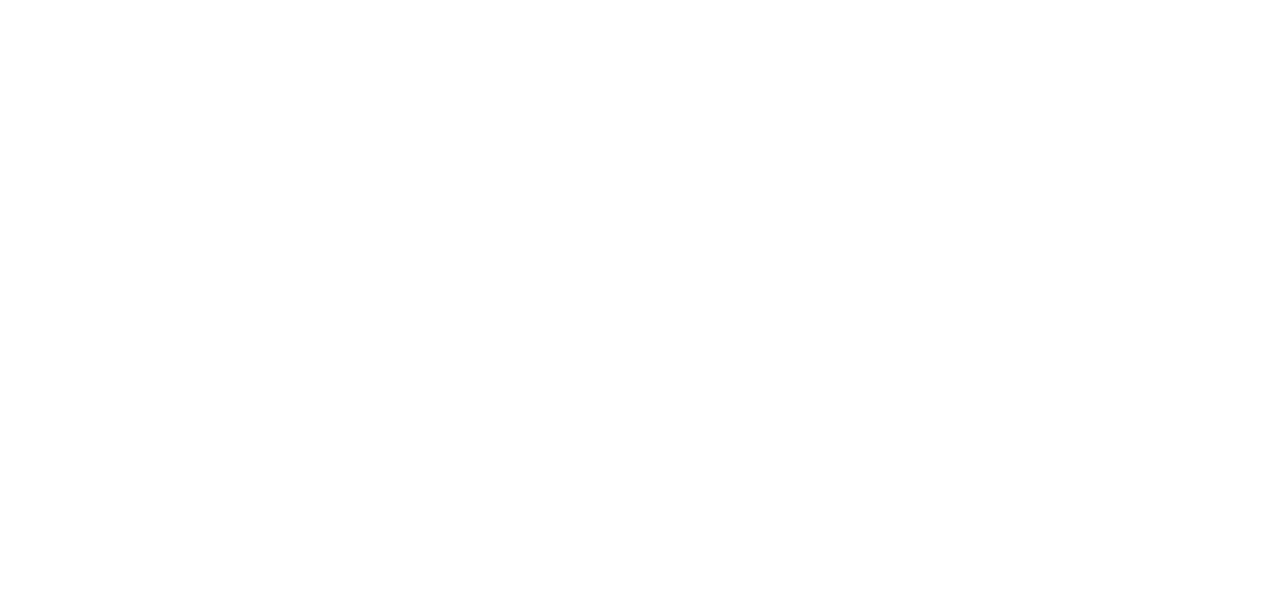
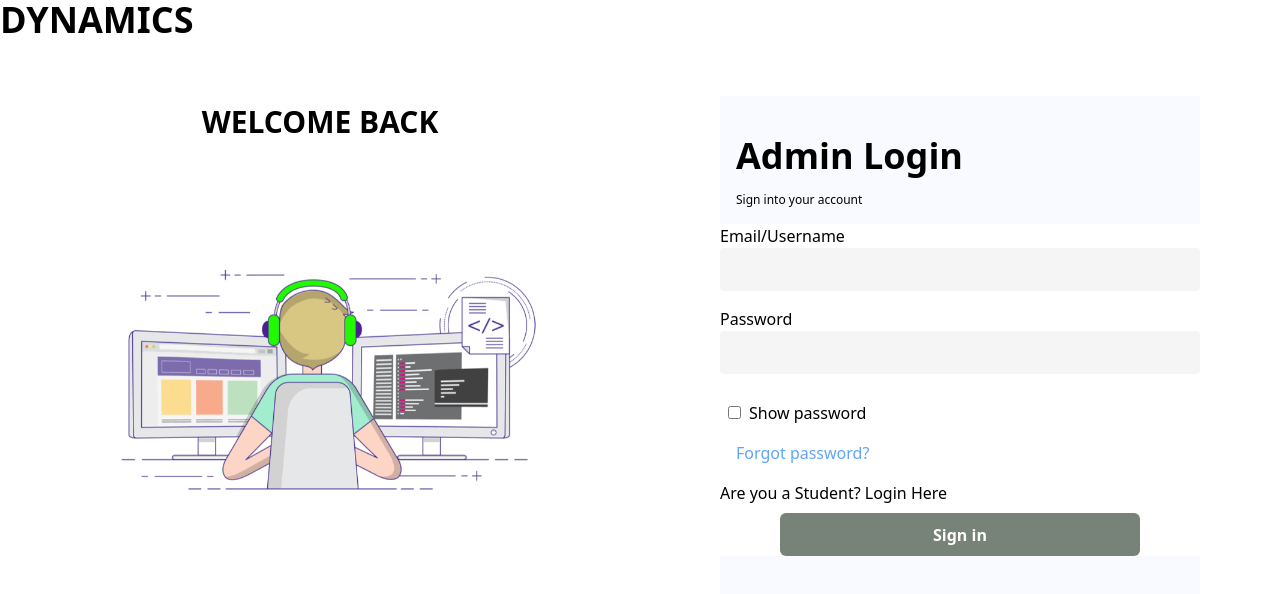
Before and after one commit to charan-24/coding-platform-result-analysis, a React (Create React App) app in the folder frontend/: page /adminLogin in a window 1280 px wide. Before the commit this address had no page. Shown: the top 594 px of the page. Built offline with nearby package versions, Linux system fonts and the light colour scheme.

Commit message:
admin panel added

```diff
--- a/frontend/src/App.js
+++ b/frontend/src/App.js
@@ -1,5 +1,6 @@
 import './App.css';
-import Login from './pages/login/login';
+import UserLogin from './pages/login/userLogin';
+import AdminLogin from './pages/login/adminLogin';
 import MyProfile from './pages/myProfile/myProfile';
 import CodingProfiles from './pages/register/codingProfiles';
 import LeaderBoard from './pages/leaderboard/leaderboard';
@@ -37,7 +38,8 @@ function App() {
         {/* <Navbar /> */}
         <Routes>
             {/* //public routes */}
-            <Route path='/' element={<Login />}/>
+            <Route path='/' element={<UserLogin />}/>
+            <Route path='/adminLogin' element={<AdminLogin />}/>
             <Route path='/register' element={<Register />}/>
 
             {/* Only Students */}
--- a/frontend/src/layouts/RequireAuth.js
+++ b/frontend/src/layouts/RequireAuth.js
@@ -10,6 +10,8 @@ const RequireAuth = () =>{
     return(
         auth.rollno
         ?<Outlet />
+        :auth.username
+        ?<Outlet />
         :<Navigate to="/" state={{from: location}} replace/>
     );
 };
--- a/frontend/src/pages/login/login.js
+++ b/frontend/src/pages/login/adminLogin.js
@@ -1,10 +1,9 @@
 import React, { useContext, useState }  from "react";
-import { FcGoogle} from "react-icons/fc";
-import { useNavigate } from "react-router-dom";
+import { useNavigate, Link } from "react-router-dom";
 import useAuth from "../../hooks/useAuth";
 import axios from "axios";
 
-function Login() {
+function AdminLogin() {
     const navigate = useNavigate();
     const [showpwd,setShowpd] = useState("Show password");
     const [pwdtype,setPwdtype] = useState(1);
@@ -31,24 +30,18 @@ function Login() {
             password
         }
         // console.log(userData);
-        await axios.post('http://localhost:5000/login',userData)
+        await axios.post('http://localhost:5000/login/adminLogin',userData)
                     .then(res=>{
-                        sessionStorage.setItem("rollno",username);
-                        sessionStorage.setItem("fullname",res.data.fullname);
+                        sessionStorage.setItem("username",username);
+                        // sessionStorage.setItem("fullname",res.data.fullname);
                         sessionStorage.setItem("role",res.data.role);
                         sessionStorage.setItem("accessToken",res.data.accessToken);
-                        setAuth({"rollno":sessionStorage.getItem("rollno"),
-                                "fullname":sessionStorage.getItem("fullname"),
+                        setAuth({"username":sessionStorage.getItem("username"),
                                 "role":sessionStorage.getItem("role"),
                                 "accessToken":sessionStorage.getItem("accessToken"),
                         });
                         console.log(res.data);
-                        if(res.data.role==="Student"){
-                            navigate(`/my-profile/`+username);
-                        }
-                        else{
-                            navigate('/dashboard');
-                        }
+                        navigate('/dashboard');
                     })
                     .catch(err=>{
                         if(err.response.data.message==="username"){
@@ -78,14 +71,9 @@ function Login() {
                 </div>
             </div>
             <div className="mx-auto lg:mt-[6rem] xl:w-3/4 bg-[#F8FAFF]">
-                    <h1 className="text-4xl text-center md:text-left mt-10 md:mt-10 m-4 font-bold ml-4">Sign in</h1>
+                    <h1 className="text-4xl text-center md:text-left mt-10 md:mt-10 m-4 font-bold ml-4">Admin Login</h1>
                     <h2 className="text-xs mt-2 text-center md:text-left m-4 font-lato">Sign into your account</h2>
                     <div className="">
-                        {/* <div className="block m-4">
-                            <button className="p-2 bg-white text-[#858585] font-montserrat">
-                                {<FcGoogle className="inline" />} Sign in with google
-                            </button>
-                        </div> */}
                         <form className="text-start bg-white ring-slate-50" onSubmit={handleLogin}>
                             <label htmlFor="username" className="block text-[16px] mt-4 font-lato">Email/Username</label>
                             <p className={wrongUser?"text-red-600 font-bold":"hidden"}>email/username not found</p>
@@ -96,6 +84,7 @@ function Login() {
                             <input type="checkbox" id="showpassword" name="showpassword" className="mt-4 mx-2" onClick={handlePassword}></input>
                             <label htmlFor="showpassword">{showpwd}</label>
                             <a href="/" className="block text-blue-400 m-4 font-lato">Forgot password?</a>
+                            <Link to='/'>Are you a Student? Login Here</Link>
                             <button className="block bg-[#778379] text-white w-3/4 h-[43px] rounded-md mt-2 mx-auto m-4 font-montserrat font-bold" type="submit">Sign in</button>
                             {/* <p className="text-center text-[#858585] mt-2 font-lato">Don't have an account? <Link to="/register" className="text-blue-400 m-4 font-lato">Register here</Link></p>              */}
                         </form>
@@ -107,4 +96,4 @@ function Login() {
     );
 }
 
-export default Login;
+export default AdminLogin;
--- /dev/null
+++ b/frontend/src/pages/login/userLogin.js
@@ -0,0 +1,107 @@
+import React, { useContext, useState }  from "react";
+import { FcGoogle} from "react-icons/fc";
+import { Link, useNavigate } from "react-router-dom";
+import useAuth from "../../hooks/useAuth";
+import axios from "axios";
+
+function UserLogin() {
+    const navigate = useNavigate();
+    const [showpwd,setShowpd] = useState("Show password");
+    const [pwdtype,setPwdtype] = useState(1);
+    const [wrongUser,setWrongUser] = useState(0);
+    const [wrongPass,setWrongPass] = useState(0);
+    const {setAuth} = useAuth();
+
+    const handlePassword = ()=>{
+        if(pwdtype){
+            setShowpd("Hide password");
+        }
+        else{
+            setShowpd("Show password");
+        }
+        setPwdtype(!pwdtype);
+    }
+
+    const handleLogin = async (e) => {
+        e.preventDefault();
+        const username = e.target.elements.username.value;
+        const password = e.target.elements.password.value;
+        const userData = {
+            username,
+            password
+        }
+        // console.log(userData);
+        await axios.post('http://localhost:5000/login/handleLogin',userData)
+                    .then(res=>{
+                        sessionStorage.setItem("rollno",username);
+                        sessionStorage.setItem("fullname",res.data.fullname);
+                        sessionStorage.setItem("role",res.data.role);
+                        sessionStorage.setItem("accessToken",res.data.accessToken);
+                        setAuth({"rollno":sessionStorage.getItem("rollno"),
+                                "fullname":sessionStorage.getItem("fullname"),
+                                "role":sessionStorage.getItem("role"),
+                                "accessToken":sessionStorage.getItem("accessToken"),
+                        });
+                        console.log(res.data);
+                        navigate(`/my-profile/`+username);
+
+                    })
+                    .catch(err=>{
+                        if(err.response.data.message==="username"){
+                            setWrongUser(!wrongUser);
+                        }
+                        else if(err.response.data.message==="password"){
+                            setWrongPass(!wrongPass);
+                        }
+                        console.log(err);
+                    });
+    }
+
+    return(
+        <div>
+            <div className="md:grid md:grid-cols-2 relative">
+            <div className="relative">
+                <div className="relative max-md:hidden left-side w-full h-screen text-black font-extrabold">
+                    <h1 className="xl:text-4xl">DYNAMICS</h1>
+                    <h1 className="block text-center text-3xl md:mt-16">WELCOME BACK</h1>
+                    <div className="flex justify-center item-center">
+                        <img src= {process.env.PUBLIC_URL+"images/coding.gif"} className="absolute top-1/4 w-3/4" alt="coding GIF" />
+                    </div>
+                </div>
+                <div className="md:hidden flex flex-row justify-between font-extrabold gap-10 text-black">
+                    <h1>LOGO</h1>
+                    <h1>WELCOME BACK</h1>
+                </div>
+            </div>
+            <div className="mx-auto lg:mt-[6rem] xl:w-3/4 bg-[#F8FAFF]">
+                    <h1 className="text-4xl text-center md:text-left mt-10 md:mt-10 m-4 font-bold ml-4">Sudent Login</h1>
+                    <h2 className="text-xs mt-2 text-center md:text-left m-4 font-lato">Sign into your account</h2>
+                    <div className="">
+                        {/* <div className="block m-4">
+                            <button className="p-2 bg-white text-[#858585] font-montserrat">
+                                {<FcGoogle className="inline" />} Sign in with google
+                            </button>
+                        </div> */}
+                        <form className="text-start bg-white ring-slate-50" onSubmit={handleLogin}>
+                            <label htmlFor="username" className="block text-[16px] mt-4 font-lato">Email/Username</label>
+                            <p className={wrongUser?"text-red-600 font-bold":"hidden"}>email/username not found</p>
+                            <input id="username" type="text" name="username" onChange={()=>{setWrongUser(0)}} className="mb-4 h-[43px]  bg-[#F5F5F5] rounded w-full focus:outline-none font-lato"/>
+                            <label htmlFor="password" className="block text-[16px] font-lato">Password</label>
+                            <p className={wrongPass?"text-red-600 font-bold":"hidden"}>wrong password</p>
+                            <input id="password" type={pwdtype?"password":"text"} name="password" onChange={()=>{setWrongPass(0)}} className="mb-4 h-[43px] bg-[#F5F5F5] rounded w-full focus:outline-none font-lato"></input>
+                            <input type="checkbox" id="showpassword" name="showpassword" className="mt-4 mx-2" onClick={handlePassword}></input>
+                            <label htmlFor="showpassword">{showpwd}</label>
+                            <a href="/" className="block text-blue-400 m-4 font-lato">Forgot password?</a>
+                            <Link to='adminLogin'>Are you an Admin? Login Here</Link>
+                            <button className="block bg-[#778379] text-white w-3/4 h-[43px] rounded-md mt-2 mx-auto m-4 font-montserrat font-bold" type="submit">Sign in</button>
+                            {/* <p className="text-center text-[#858585] mt-2 font-lato">Don't have an account? <Link to="/register" className="text-blue-400 m-4 font-lato">Register here</Link></p>              */}
+                        </form>
+                    </div>
+            </div>
+        </div>
+        </div>
+
+    );
+}
+
+export default UserLogin;
```
Also changed, not shown: 1 other file (tests, documents, lock files or other folders).
